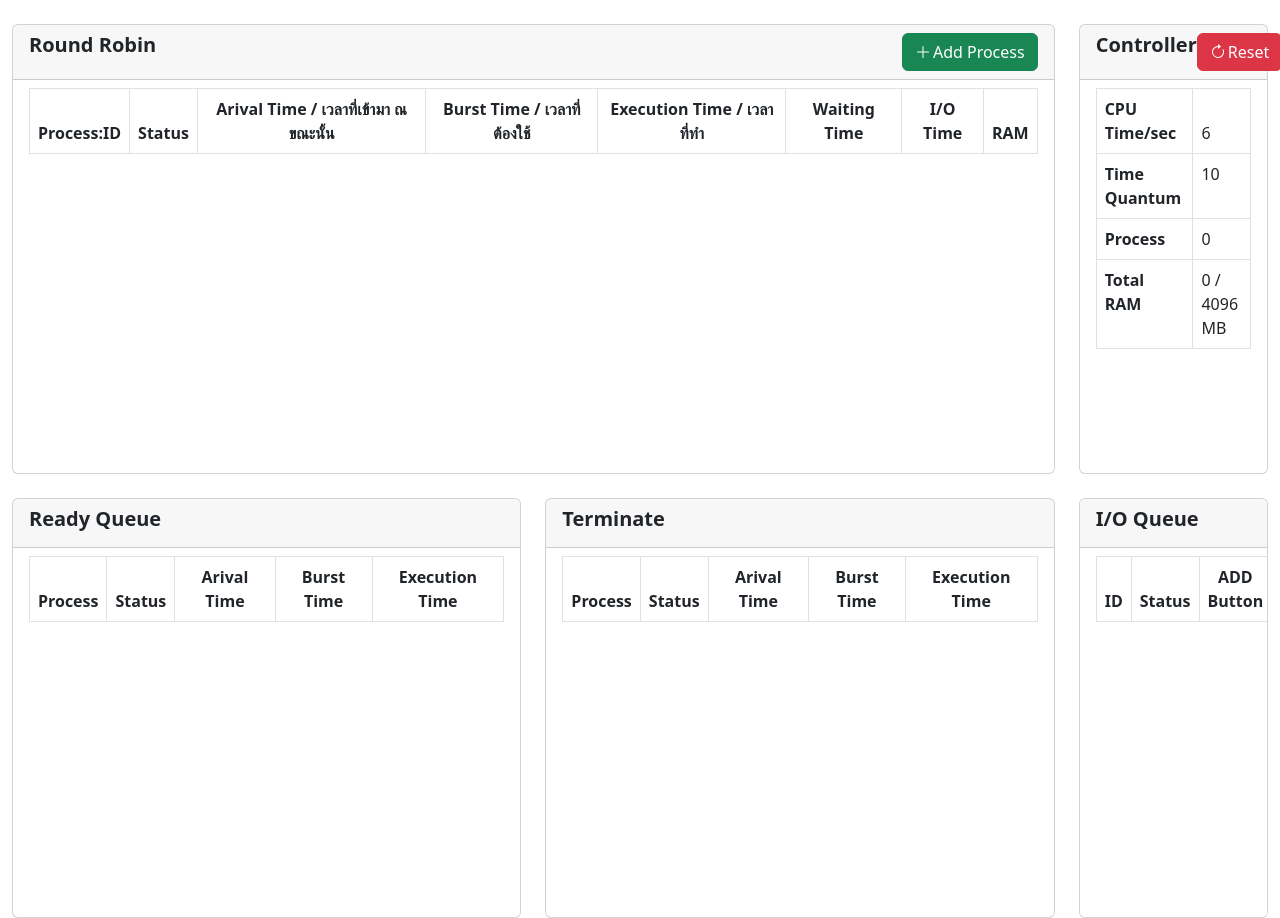
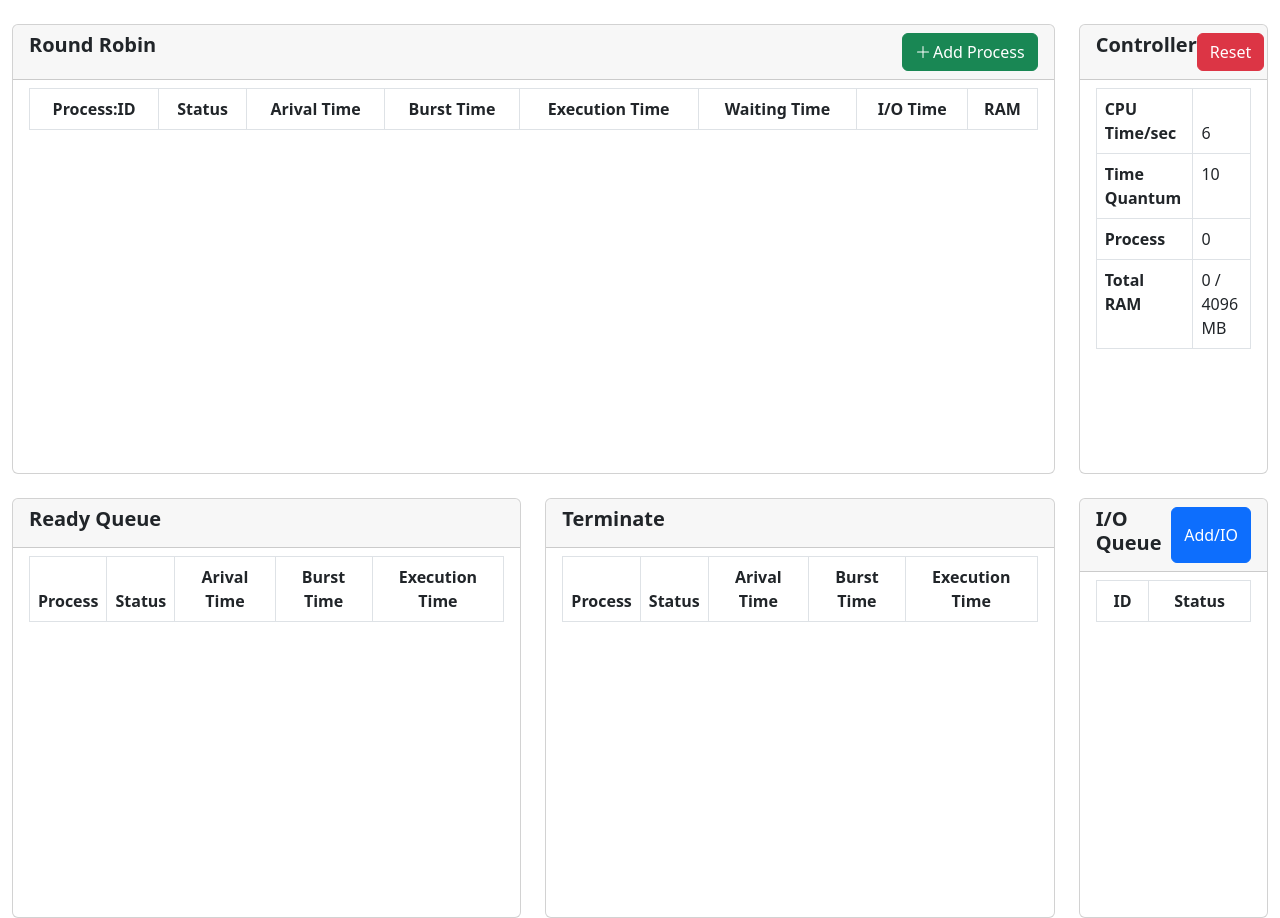
Before and after one commit to Kanthorn-wo/OS-Mini, a React (Create React App) app: page / in a window 1280 px wide. Built offline with nearby package versions, Linux system fonts and the light colour scheme; the HTML template or start-up script is replaced by a standard one.

Commit message:
หัวจะปวด

```diff
--- a/src/controller/index.js
+++ b/src/controller/index.js
@@ -2,6 +2,7 @@ import React from 'react'
 import { useState, useEffect } from "react";
 import View from '../view';
 let countProcessId = 0
+let countIo = 0
 let timeQuantum = 10
 const Controller = (props) => {
   // const { clock, setClock, process, setProcess, allProcess, setAllProcess, processTerminat, setProcessTerminat } = props;
@@ -11,64 +12,64 @@ const Controller = (props) => {
   const [allProcess, setAllProcess] = useState(0)
   const [processTerminat, setProcessTerminat] = useState([])
   const [readyQueue, setReadyQueue] = useState([])
-  console.log('readyQueue', readyQueue)
-  console.log('processTerminat', processTerminat)
+  const [io, setIo] = useState([])
+
+  console.log('process', process)
+
   useEffect(() => {
-
+    // loop jop q
     if (process.length !== 0) {
-      for (let i = 0; i < process.length; i++) {
-        if (i === 0 && process[0].execu_time < timeQuantum && process[0].execu_time < process[0].burst_time) {
+      //loop check timequantum
+      for (let i = 0; i < timeQuantum; i++) {
+        if (i === 0 && process[0].execu_time < process[0].burst_time) {
           process[0].status = "Running"
           process[0].execu_time++
-          // console.log('process', process)
         }
-        else if (i === 0 && process[0].execu_time === timeQuantum) {
+      }
+      //loop condition checkout jop q to ready q
+      for (let i = 0; i < process.length; i++) {
+        if (i === 0 && process[0].execu_time === timeQuantum && process[0].status === "Running") {
           let ready_q = [...readyQueue]
           process[0].status = "Ready"
+          setTimeout(() => {
             ready_q.push(process[0])
             setReadyQueue(ready_q)
-          // console.log('readyQueue', readyQueue, readyQueue.length)
             process.splice(0, 1)
-
+          }, 500);
 
         }
+        // set status ready besides arr[0]
+        else if (i !== 0) {
+          process[i].status = "Ready"
+          process[i].wait_time++
+        }
+
+        // set terminat q
         else if (process[0].execu_time === process[0].burst_time) {
           let ter_q = [...processTerminat]
           process[0].status = "Terminate"
           ter_q.push(process[0])
+          setTimeout(() => {
             setProcessTerminat(ter_q)
             setAllProcess(process.length - 1)
             process.splice(0, 1)
-          // console.log('processTerminat', processTerminat)
+          }, 500);
+
         }
-
-        else if (i !== 0) {
-          process[i].status = "Ready"
-          process[i].wait_time++
-        }
-        else if (process.length === 0) {
-          let pc = [...process]
-          pc.push(...readyQueue)
-          console.log('pc', pc)
-        }
-        // if (process[0].execu_time === process[0].burst_time) {
-        //   let ter_q = [...processTerminat]
-        //   process[0].status = "Terminate"
-        //   ter_q.push(process[0])
-        //   setProcessTerminat(ter_q)
-        //   setAllProcess(process.length - 1)
-        //   process.splice(0, 1)
-        //   console.log('processTerminat', processTerminat)
-
-        // }
 
 
       }
 
     }
+    // revers ready q to job q
+    else {
+      setProcess(readyQueue)
+      setReadyQueue([])
+    }
 
   }, [clock])
 
+  //func cpu time
   useEffect(() => {
     const id = setInterval(() => {
       setClock(prev => prev + 1)
@@ -76,15 +77,17 @@ const Controller = (props) => {
     return () => clearInterval(id)
   }, [])
 
+  // func random math
   const randomNumber = (min, max) => {
     return Math.floor(Math.random() * (max - min + 1) + min)
   }
 
+  // func add process to job q
+  const addProcess = () => {
 
-  const addProcess = () => {
     countProcessId++
     let pc = [...process]
-    let random_bt = randomNumber(7, 14);
+    let random_bt = randomNumber(7, 20);
     let random_ram = randomNumber(100, 600)
 
     pc.push({
@@ -92,17 +95,28 @@ const Controller = (props) => {
       status: 'New',
       atival_time: clock,
       burst_time: random_bt,
-      execu_time: 5,
+      execu_time: 0,
       wait_time: 0,
       io_time: 0,
       ram: random_ram,
 
     })
+    setTimeout(() => {
       setAllProcess(process.length + 1)
       setProcess(pc)
+    }, 100);
 
 
+  }
 
+  const addIO = () => {
+    countIo++
+    let addio = [...io]
+    addio.push({
+      id: countIo,
+      status: 'New',
+    })
+    setIo(addio)
   }
 
   const onClickReset = () => {
@@ -111,6 +125,7 @@ const Controller = (props) => {
     setClock(0)
     setProcessTerminat([])
     setReadyQueue([])
+    setIo([])
   }
 
   const statusStyle = (value) => {
@@ -152,7 +167,8 @@ const Controller = (props) => {
         statusStyle={statusStyle}
         processTerminat={processTerminat}
         readyQueue={readyQueue}
-
+        addIO={addIO}
+        io={io}
       />
     </>
   )
--- a/src/view/index.js
+++ b/src/view/index.js
@@ -4,7 +4,7 @@ import GetPropsUseState from '../components/GetPropsUseState';
 
 const View = (props) => {
 
-  const { clock, process, addProcess, allProcess, onClickReset, statusStyle, processTerminat, readyQueue } = props;
+  const { clock, process, addProcess, allProcess, onClickReset, statusStyle, processTerminat, readyQueue, addIO, io } = props;
   const total_ram = process.reduce((val, e) => val + e.ram, 0)
 
   return (
@@ -27,9 +27,9 @@ const View = (props) => {
                       <tr>
                         <th scope="col">Process:ID</th>
                         <th scope="col">Status</th>
-                        <th scope="col">Arival Time / เวลาที่เข้ามา ณ ขณะนั้น</th>
-                        <th scope="col">Burst Time / เวลาที่ต้องใช้</th>
-                        <th scope="col">Execution Time / เวลาที่ทำ</th>
+                        <th scope="col">Arival Time</th>
+                        <th scope="col">Burst Time</th>
+                        <th scope="col">Execution Time</th>
                         <th scope="col">Waiting Time</th>
                         <th scope="col">I/O Time</th>
                         <th scope="col">RAM</th>
@@ -61,13 +61,13 @@ const View = (props) => {
             </div>
           </div>
           <div className="col-2" >
-            <div className="card" style={{ width: "100%", height: "450px" }}>
+            <div className="card card overflow-auto" style={{ height: "450px" }}>
               <div className="card-header" style={{ display: 'flex', justifyContent: "space-between" }}>
                 <h5><b>Controller</b></h5>
-                <div style={{ display: "flex", justifyContent: "center" }}>
-                  {/* <button type="button" className="btn btn-primary " disabled={startButton == true} style={{ display: "flex", alignItems: "center", marginRight: "8px" }} onClick={onClickStart}><BsPlayFill style={{ marginRight: "2px", }} />Start</button> */}
-                  <button type="button" className="btn btn-danger " style={{ display: "flex", alignItems: "center", }} onClick={onClickReset}><BsArrowClockwise style={{ marginRight: "2px", }} />Reset</button>
-                </div>
+
+                {/* <button type="button" className="btn btn-primary " disabled={startButton == true} style={{ display: "flex", alignItems: "center", marginRight: "8px" }} onClick={onClickStart}><BsPlayFill style={{ marginRight: "2px", }} />Start</button> */}
+                <button type="button" className="btn btn-danger " onClick={onClickReset}>Reset</button>
+
               </div>
               <ul className="list-group list-group-flush">
                 <li className="list-group-item">
@@ -181,7 +181,11 @@ const View = (props) => {
           <div className="col-2">
             <div className='card overflow-auto' style={{ width: "100%", height: "420px" }}>
               <div className='card-header'>
-                <h5><b>I/O Queue</b></h5>
+                <div style={{ display: "flex", justifyContent: "space-between" }}>
+                  <h5><b>I/O Queue</b></h5>
+                  <button type="button" className="btn btn-primary" onClick={addIO}>Add/IO</button>
+                </div>
+
               </div>
               <ul className="list-group list-group-flush">
                 <li className="list-group-item">
@@ -190,11 +194,18 @@ const View = (props) => {
                       <tr>
                         <th scope="col">ID</th>
                         <th scope="col">Status</th>
-                        <th scope="col">ADD Button</th>
+
                       </tr>
                     </thead>
                     <tbody>
-
+                      {io.map((item, index) => {
+                        return (
+                          <tr key={index}>
+                            <td>{item.id}</td>
+                            <td style={statusStyle(item.status)}><button type="button" className="btn btn-danger" >Close</button></td>
+                          </tr>
+                        )
+                      })}
                     </tbody>
                   </table>
                 </li>
```
Lines whose indentation alone changed are shown as unchanged.
